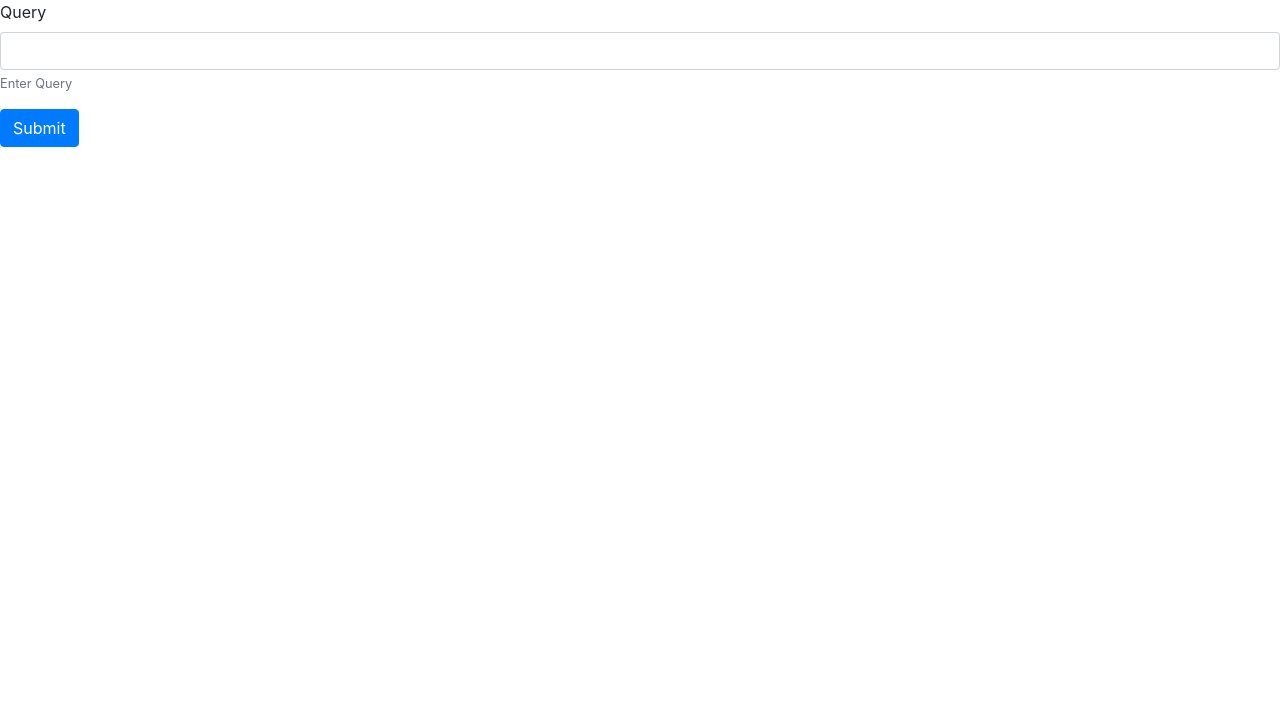
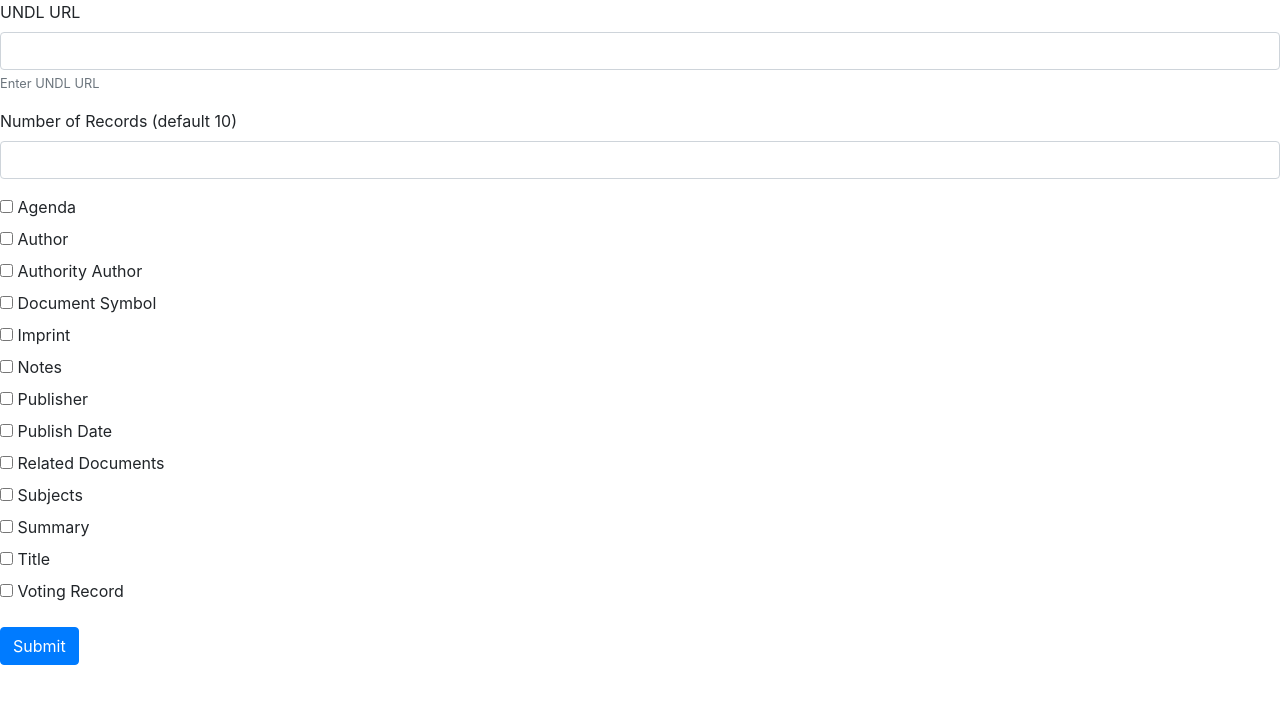
Before and after one commit to dag-hammarskjold-library/undl_proxy, a Flask app: page / in a window 1280 px wide. Shown: the top 704 px of the page. Run offline with Flask 2, Linux system fonts and the light colour scheme; parts of the project's set-up code (start-up, migrations or seed data) failed here and were passed over; some libraries are stand-ins or nearby versions.

Commit message:
choose num records and fields on input

```diff
--- a/app.py
+++ b/app.py
@@ -34,6 +34,8 @@ def page_not_found(e):
 def index():
     if request.method == "POST":
         raw_query = request.form.get('undl-query', None)
+        # num_records = request.form.get('num-records', None)
+        # display_fields = request.form.get('display-fields', None)
         query = ''
         records = 10
         metadata = []
@@ -88,7 +90,7 @@ def _get_marc_metadata(url):
         'notes': parser.notes(),
         'publisher': parser.publisher(),
         'pubyear': parser.pubyear(),
-        'related_documents': parser.related_documents(request),
+        'related_documents': parser.related_documents(),
         'subjects': parser.subjects(),
         'summary': parser.summary(),
         'title': parser.title(),
@@ -169,7 +171,7 @@ class MARCXmlParse:
     def document_symbol(self):
         return self.record.document_symbol()
 
-    def related_documents(self, request):
+    def related_documents(self):
         '''
         tricky edge case:
         S/RES/2049(2012) is a valid symbol
@@ -179,14 +181,14 @@ class MARCXmlParse:
         '''
         docs = {}
         for rel_doc in self.record.related_documents():
-            logger.debug("Related Doc: {}".format(rel_doc.value()))
+            app.logger.debug("Related Doc: {}".format(rel_doc.value()))
             m = reldoc_re.match(rel_doc.value())
             if m:
                 rel_string = m.group(1) + '%20' + m.group(2)
-                docs[rel_doc.value()] = rel_string
+                docs[rel_doc.value()] = base_url + path + '/{}'.format(rel_string)
             else:
-                docs[rel_doc.value()] = rel_doc.value()
-        return docs.values
+                docs[rel_doc.value()] = base_url + path + '/{}'.format(rel_doc.value())
+        return docs
 
     def summary(self):
         return self.record.summary()
--- a/templates/index.html
+++ b/templates/index.html
@@ -6,11 +6,55 @@
 <div>
     <form id='undel-query-input' action='/' method="POST">
     <div class="form-group">
-        <label for="undl-query">Query</label>
+        <label for="undl-query">UNDL URL</label>
         <input type="text" size="128" class="form-control" id="undl-query" name="undl-query">
         <small id="undel-query-help" class="form-text text-muted">
-  Enter Query
+  Enter UNDL URL
         </small>
+    </div>
+    <div class="form-group">
+        <label for="num-records">Number of Records (default 10)</label>
+        <input type="text" size="12" class="form-control" id="num-records" name="num-records">
+    </div>
+    <div class="form-group">
+        <input type="checkbox" name="display-fields" value="agenda" id="agenda">
+            <label for="agenda">Agenda</label>
+        <br />
+        <input type="checkbox" name="display-fields" value="author" id="author">
+            <label for="author">Author</label>
+        <br />
+        <input type="checkbox" name="display-fields" value="authority_authors" id="authority_authors">
+            <label for="authority_authors">Authority Author</label>
+        <br />
+        <input type="checkbox" name="display-fields" value="document_symbol" id="document_symbol">
+            <label for="document_symbol">Document Symbol</label>
+        <br />
+        <input type="checkbox" name="display-fields" value="imprint" id="imprint">
+            <label for="imprint">Imprint</label>
+        <br />
+        <input type="checkbox" name="display-fields" value="notes" id="notes">
+            <label for="notes">Notes</label>
+        <br />
+        <input type="checkbox" name="display-fields" value="publisher" id="publisher">
+            <label for="publisher">Publisher</label>
+        <br />
+        <input type="checkbox" name="display-fields" value="pubyear" id="pubyear">
+            <label for="pubyear">Publish Date</label>
+        <br />
+        <input type="checkbox" name="display-fields" value="related_documents" id="related_documents">
+            <label for="related_documents">Related Documents</label>
+        <br />
+        <input type="checkbox" name="display-fields" value="subjects" id="subjects">
+            <label for="subjects">Subjects</label>
+        <br />
+        <input type="checkbox" name="display-fields" value="summary" id="summary">
+            <label for="summary">Summary</label>
+        <br />
+        <input type="checkbox" name="display-fields" value="title" id="title">
+            <label for="title">Title</label>
+        <br />
+        <input type="checkbox" name="display-fields" value="voting_record" id="voting_record">
+            <label for="voting_record">Voting Record</label>
     </div>
         <button type="submit" class="btn btn-primary" id="undl-query-button">Submit</button>
     </form>
```
